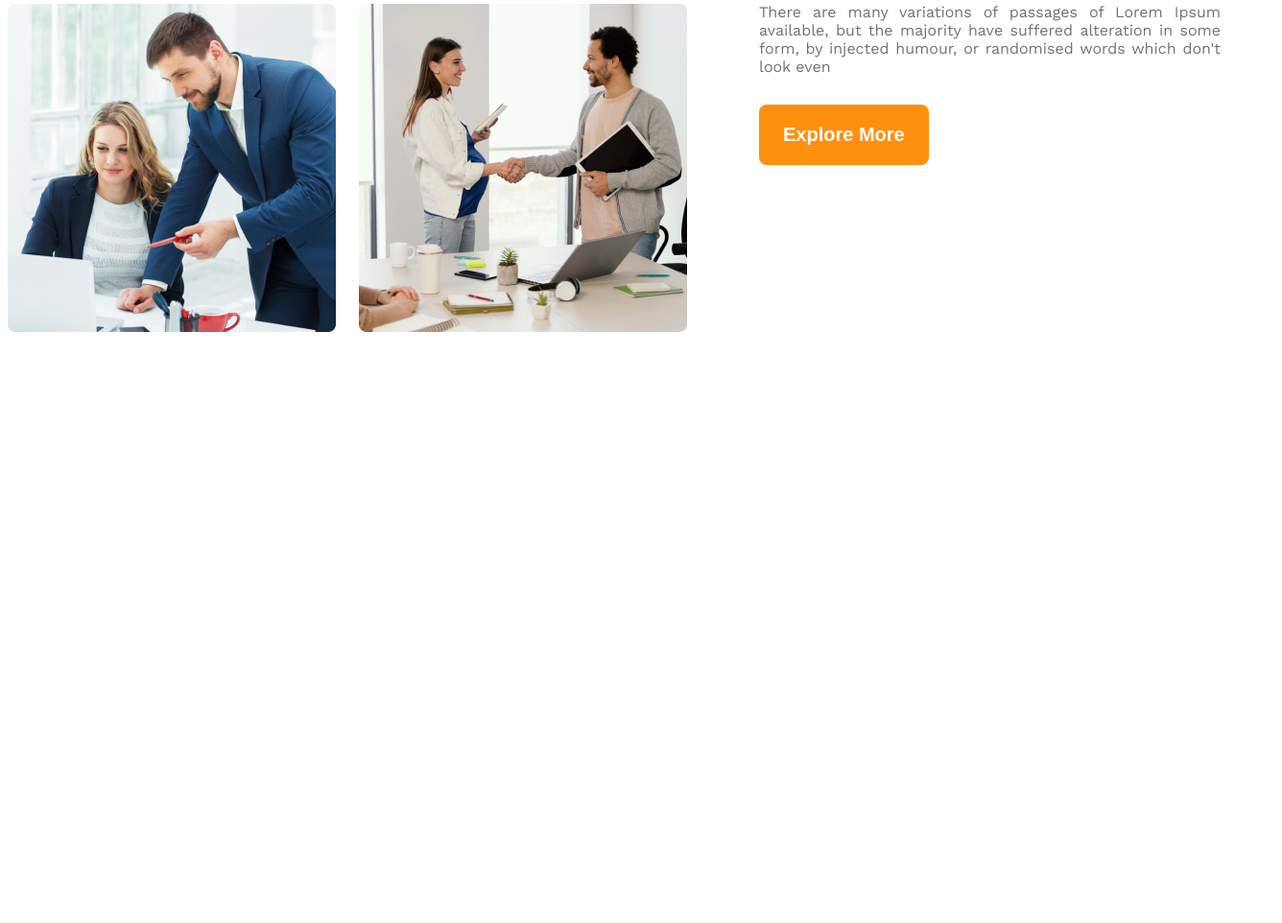
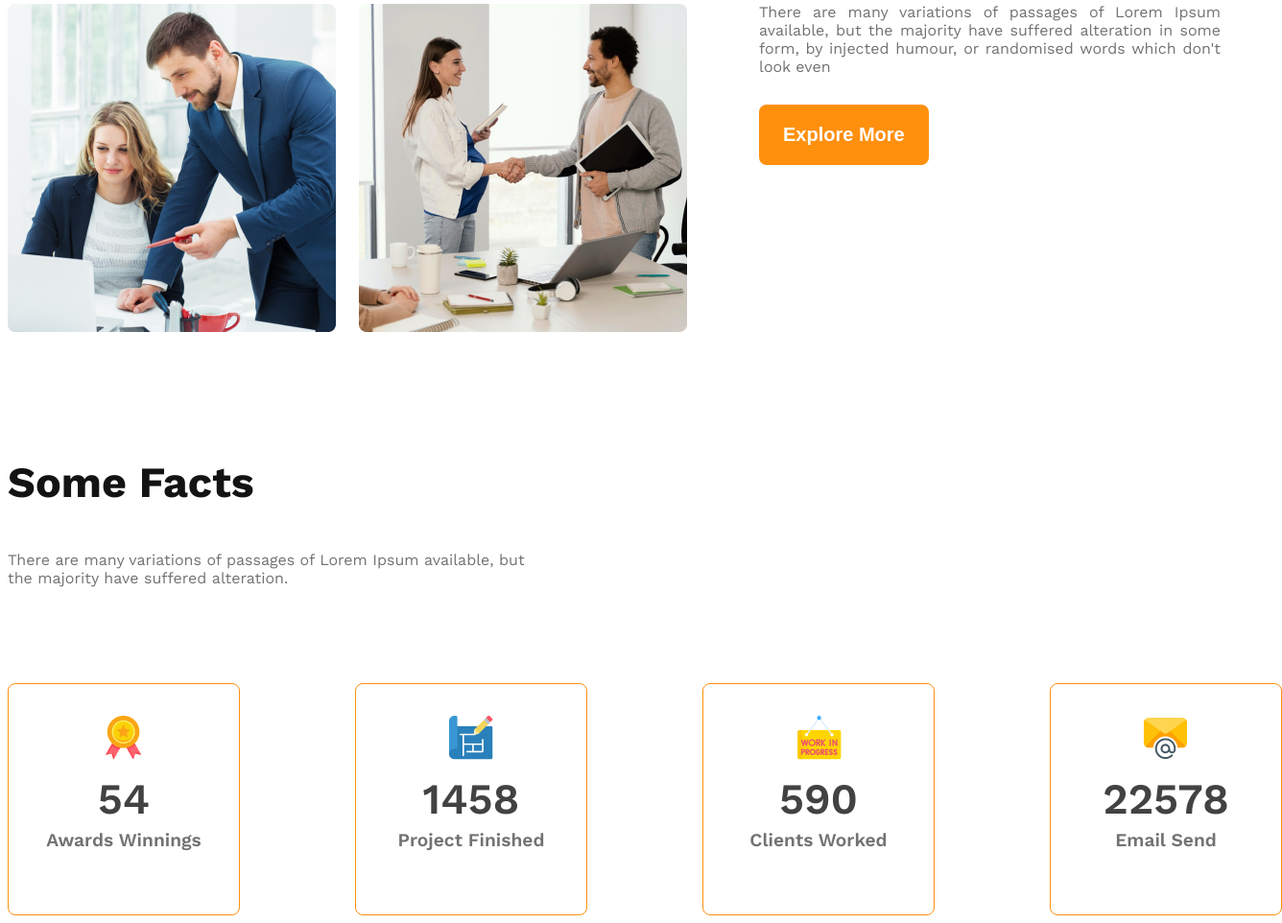
Before and after one commit to afifmahabub102/g3-architect-website, a plain HTML site: page index.html in a window 1280 px wide. Shown: the part 1676-2638 px from the top of the page at 96% size, 1336 px wide, since content can reach past the window. Before the commit the page ends 2030 px from the top, so only its background shows below. Drawn offline with nearby package versions, Linux system fonts and the light colour scheme.

Commit message:
added responsive facts for small and medium devices

```diff
--- a/index.html
+++ b/index.html
@@ -61,7 +61,64 @@
                 </div>
 
 
-           </sections>
+           </section>
+
+          <section>
+
+                <h3 class="fact-title dark-1">Some Facts</h3>
+
+                <p class="fact-discription dark-3">There are many variations of passages of Lorem Ipsum available, but the majority have suffered alteration.</p>
+
+                <div class="fact-container">
+
+                        <div class="fact-card">
+
+                            <div>
+                                <img src="/images/icons/ribon.png" alt="" class="fact-icon">
+                                <h3 class="fact-number dark-2">54</h3>
+                                <h5 class="fact-name dark-3">Awards Winnings</h5>
+                            </div>
+
+                        </div>
+
+                        <div class="fact-card">
+
+                            <div>
+                                <img src="/images/icons/projects.png" alt="" class="fact-icon">
+                                <h3 class="fact-number dark-2">1458</h3>
+                                <h5 class="fact-name dark-3">Project Finished</h5>
+                            </div>
+
+                        </div>
+
+                        <div class="fact-card">
+
+                            <div>
+                                <img src="/images/icons/customers.png" alt="" class="fact-icon">
+                                <h3 class="fact-number dark-2">590</h3>
+                                <h5 class="fact-name dark-3">Clients Worked</h5>
+                            </div>
+
+                        </div>
+
+                        <div class="fact-card">
+
+                            <div>
+                                <img src="/images/icons/email.png" alt="" class="fact-icon">
+                                <h3 class="fact-number dark-2">22578</h3>
+                                <h5 class="fact-name dark-3">Email Send</h5>
+                            </div>
+
+                        </div>
+
+
+
+
+                </div>
+
+
+
+          </section>
 
     </main>
 
--- a/styles/g3.css
+++ b/styles/g3.css
@@ -149,6 +149,57 @@ main > section{
     color: #FF900E;
 }
 
+/* facts related styles */
+
+.fact-title{
+       font-weight: 700;
+       font-size: 2.8rem;
+}
+
+.fact-discription{
+       font-weight: 400;
+       font-size: 1rem;
+       max-width: 540px;
+}
+
+.fact-container{
+
+       display: grid;
+       grid-template-columns: repeat(4,1fr);
+       gap: 120px;
+       margin-top: 100px;
+}
+
+ .fact-card{
+
+      border: 1px solid #FF900E ;
+      border-radius: 8px;
+      display: flex;
+      justify-content: center;
+      align-items: center;
+      text-align: center;
+      width:240px;
+      height:240px;
+
+}
+
+.fact-number{
+      font-weight: 600;
+      font-size: 2.8rem;
+      margin-top: 10px;
+      margin-bottom: 5px;
+}
+
+.fact-name{
+      font-weight: 600;
+      font-size: 1.2rem;
+      margin-top: 5px;
+}
+
+
+/* sponsers related styles */
+
+
 
 
 
@@ -198,6 +249,16 @@ main > section{
         text-align: center;
     }
 
+    .fact-container{
+        grid-template-columns: repeat(1, 1fr);
+        justify-items: center;
+        gap: 50px;
+    }
+
+    .fact-discription{
+        text-align: justify;
+    }
+
 }
 
 @media screen and (min-width: 576px) and (max-width: 992px) {
@@ -210,4 +271,10 @@ main > section{
         text-align: center;
     }
 
+    .fact-container{
+        grid-template-columns: repeat(2, 1fr);
+        justify-items: center;
+        gap: 50px;
+    }
+
 }
```
